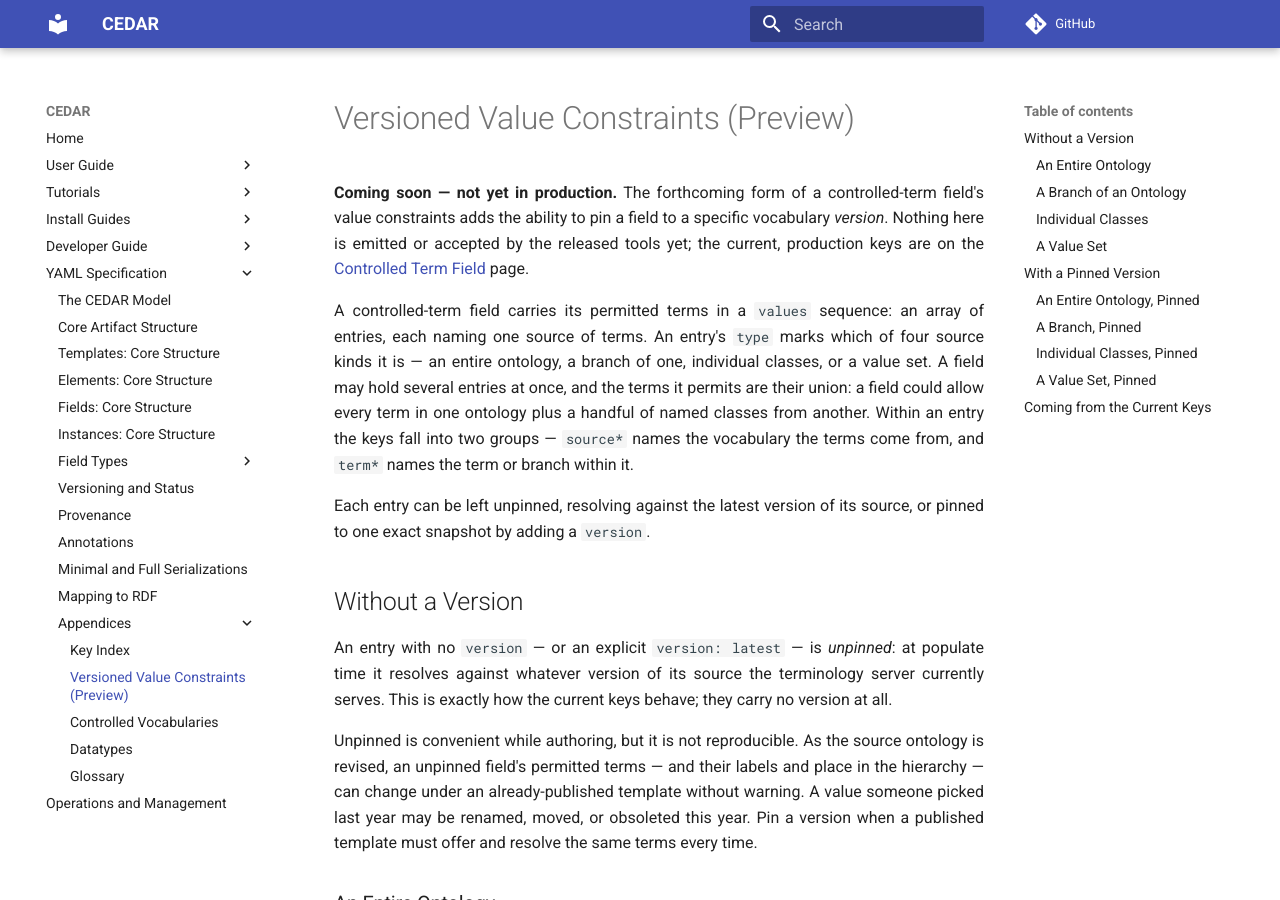
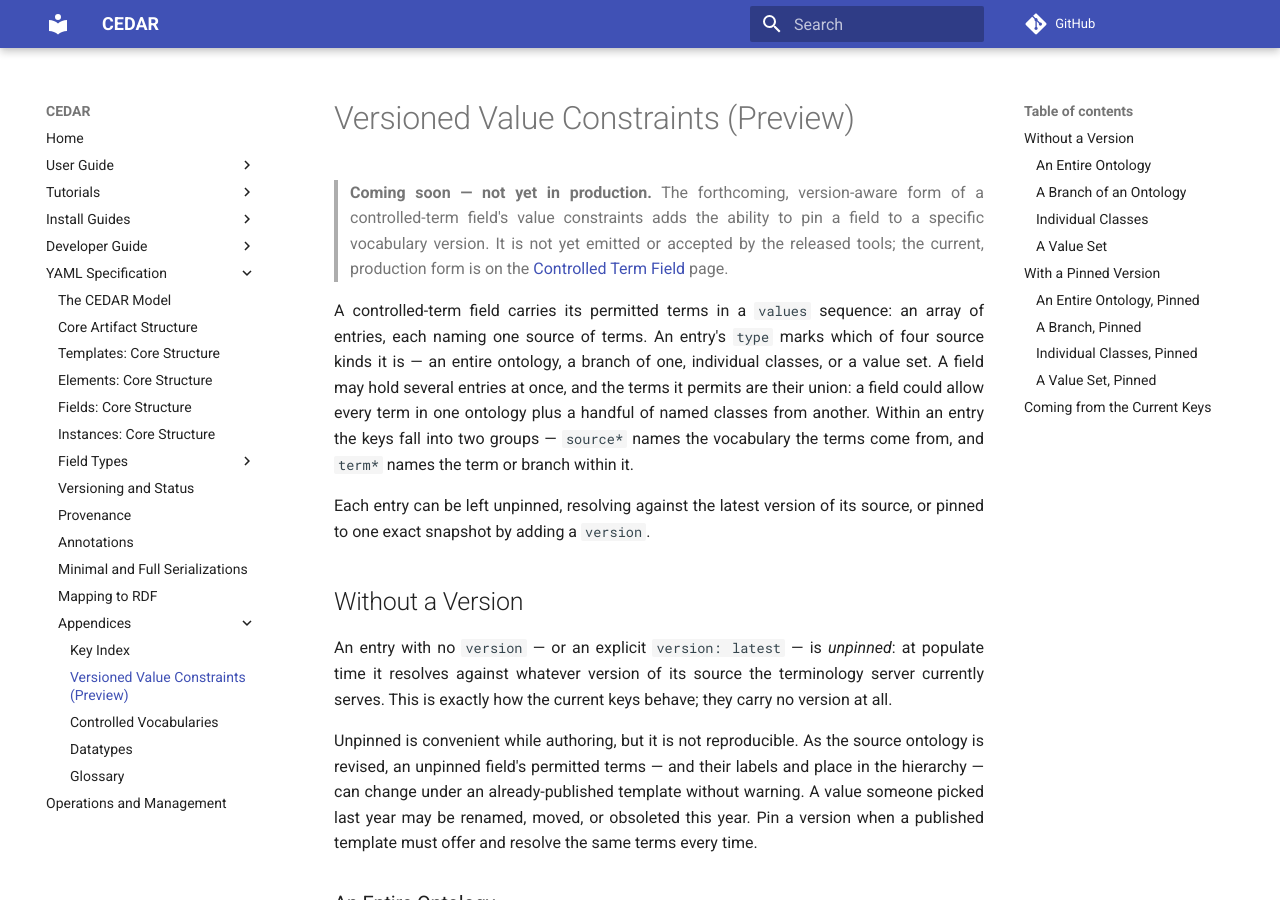
Before and after one commit to metadatacenter/cedar-mkdocs, an MkDocs documentation site: the page built from docs/yaml-spec/appendices/versioned-value-constraints.md, in a window 1280 px wide and 900 px high. Built offline with MkDocs 1.6.1 and Material for MkDocs 9.7.7, drawn with Linux system fonts in a browser that asks for light colours; comment, search, counter and statistics services are not loaded.

Commit message:
YAML preview: make the coming-soon intro a callout, matching the source page
Turn the intro paragraph into a blockquote like the Controlled Term Field banner, and
align the wording — "form" not "keys", and drop the "Nothing here" self-reference.

Co-Authored-By: Claude Opus 4.8 <noreply@anthropic.com>

```diff
--- a/docs/yaml-spec/appendices/versioned-value-constraints.md
+++ b/docs/yaml-spec/appendices/versioned-value-constraints.md
@@ -1,9 +1,9 @@
 # Versioned Value Constraints (Preview)
 
-**Coming soon — not yet in production.** The forthcoming form of a controlled-term field's value
-constraints adds the ability to pin a field to a specific vocabulary *version*. Nothing here is emitted
-or accepted by the released tools yet; the current, production keys are on the
-[Controlled Term Field](../field-types/controlled-term-field.md) page.
+> **Coming soon — not yet in production.** The forthcoming, version-aware form of a controlled-term
+> field's value constraints adds the ability to pin a field to a specific vocabulary version. It is not
+> yet emitted or accepted by the released tools; the current, production form is on the
+> [Controlled Term Field](../field-types/controlled-term-field.md) page.
 
 A controlled-term field carries its permitted terms in a `values` sequence: an array of entries, each
 naming one source of terms. An entry's `type` marks which of four source kinds it is — an entire
```
